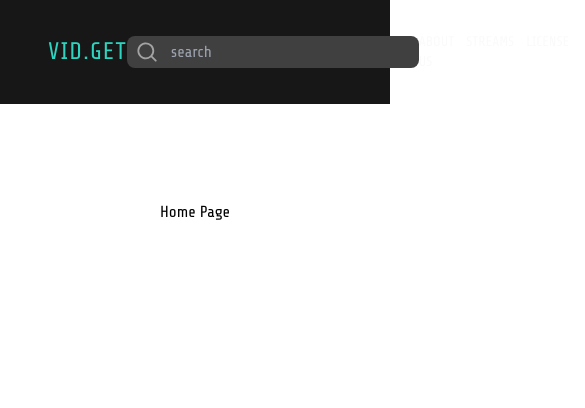
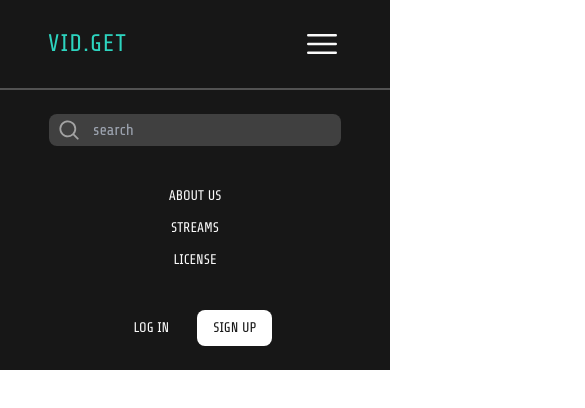
Before and after one commit to zahranaseri593/vid-get, a Next.js app: page / in a window 390 px wide. Shown: the top 408 px of the page, 585 px wide, since content can reach past the window. Built offline with nearby package versions, Linux system fonts and the light colour scheme.

Commit message:
nav
responsive

```diff
--- a/app/globals.css
+++ b/app/globals.css
@@ -24,6 +24,10 @@ body {
   @apply max-w-[80rem] mx-auto text-neutral-50 flex flex-row justify-between items-center px-12 py-6
 }
 
+.navbar__collapse{
+  @apply flex-col border-t-2 border-t-neutral-600 lg:border-none h-fit w-full items-center gap-10 lg:gap-0 lg:h-fit bg-neutral-900 absolute top-full right-0 p-6 text-center lg:p-0 lg:flex-row lg:bg-transparent lg:relative lg:justify-between lg:items-center lg:w-full
+}
+
 .navbar__logo{
   @apply text-teal-400 text-2xl tracking-wider uppercase
 }
--- a/components/NavLinks.tsx
+++ b/components/NavLinks.tsx
@@ -6,7 +6,7 @@ const navlinks = [{name: 'About us', link: '/about-us'}
 
 const NavLinks = () => {
   return (
-    <div className="flex gap-3 text-sm uppercase">
+    <div className="flex flex-col lg:flex-row gap-3 text-sm uppercase">
         {navlinks.map((item) => (
         <Link href={item.link} key={item.name}>
             <p>{item.name}</p>
--- a/components/Navbar.tsx
+++ b/components/Navbar.tsx
@@ -1,14 +1,21 @@
-import React from 'react'
+'use client'
+
+import { useState } from 'react'
 import { CustomButton, NavLinks, SearchBox } from '.'
+import { Bars3Icon } from '@heroicons/react/24/solid'
 
 const Navbar = () => {
+    const [collapse, setCollapse] = useState(false)
+
   return (
     <header className='w-full bg-neutral-900'>
-        <nav className='navbar'>
-            <p className='navbar__logo'>Vid.Get</p>
+        <nav className='navbar relative'>
+            <p className='navbar__logo lg:mr-14'>Vid.Get</p>
+            {/* navbar collapse */}
+            <div className={`${collapse? 'hidden': 'flex'} navbar__collapse`}>
                 <SearchBox />
                 <NavLinks />
-            <div className='flex gap-3'>
+                <div className='flex gap-3 lg:flex-row'>
                     <CustomButton
                         title="Log in"
                         containerStyles=""
@@ -18,6 +25,10 @@ const Navbar = () => {
                         containerStyles="bg-white text-neutral-900"
                     />
                 </div>
+            </div>
+
+            {/* menu icon */}
+            <Bars3Icon className='h-10 cursor-pointer lg:hidden' onClick={()=> setCollapse(prev => !prev)} />
         </nav>
     </header>
   )
```
Lines whose indentation alone changed are shown as unchanged.
